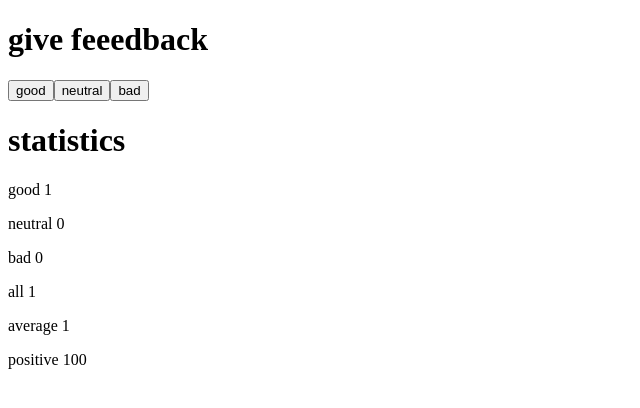
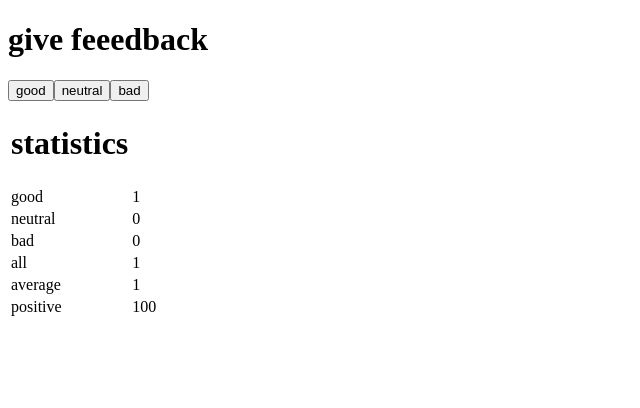
Before and after one commit to traviswilliams997/FullStackOpen, a React (Vite) app in the folder Part1/unicafe/: page / in a window 1280 px wide. Both pictures are taken after a click on the button "good". Shown: the top 408 px of the page, without its empty margins (0-640 px from the left). Built offline with nearby package versions, Linux system fonts and the light colour scheme.

Commit message:
Excersize 1.11

```diff
--- a/Part1/unicafe/src/App.jsx
+++ b/Part1/unicafe/src/App.jsx
@@ -4,6 +4,7 @@ const Statistics = ({ good, neutral, bad }) => {
   const all = good+neutral+bad;
   const average = (good*1 + neutral*0 + bad*-1)/all;
   const positive = (good/all)*100;
+
   if(all === 0){
     return (
     <div>
@@ -13,22 +14,31 @@ const Statistics = ({ good, neutral, bad }) => {
 
   }else{
     return (
-      <div>
-        <Heading text='statistics' />
+        <table>
+          <thead>
+            <tr>
+              <th><Heading text='statistics' /></th>
+            </tr>
+          </thead>
+          <tbody>
             <StatisticLine text="good" value ={good} />
             <StatisticLine text="neutral" value ={neutral} />
             <StatisticLine text="bad" value ={bad} />
             <StatisticLine text="all" value ={all} />
             <StatisticLine text="average" value ={average} />
             <StatisticLine text="positive" value ={positive} />
-      </div>
+          </tbody>
+        </table>
     )
  }
-
 }
-const StatisticLine = ({ text, value }) => (<p>{text} {value}</p>)
-
-
+const StatisticLine = ({ text, value }) => {
+  return(
+    <tr>
+     <td>{text}</td><td>{value}</td>
+    </tr>
+   )
+  }
 
 const Button = ({ handleClick, text }) => (
   <button onClick={handleClick}>
@@ -52,8 +62,6 @@ const App = () => {
     setBad(bad + 1)
   }
 
-
-
   return (
     <div>
         <Heading text='give feeedback' />
```
Lines whose indentation alone changed are shown as unchanged.
